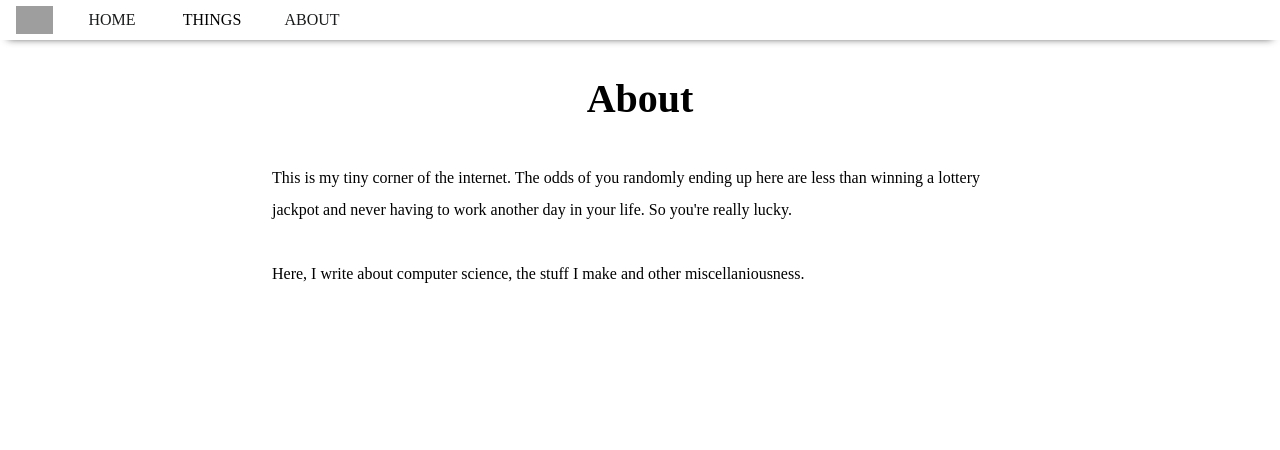
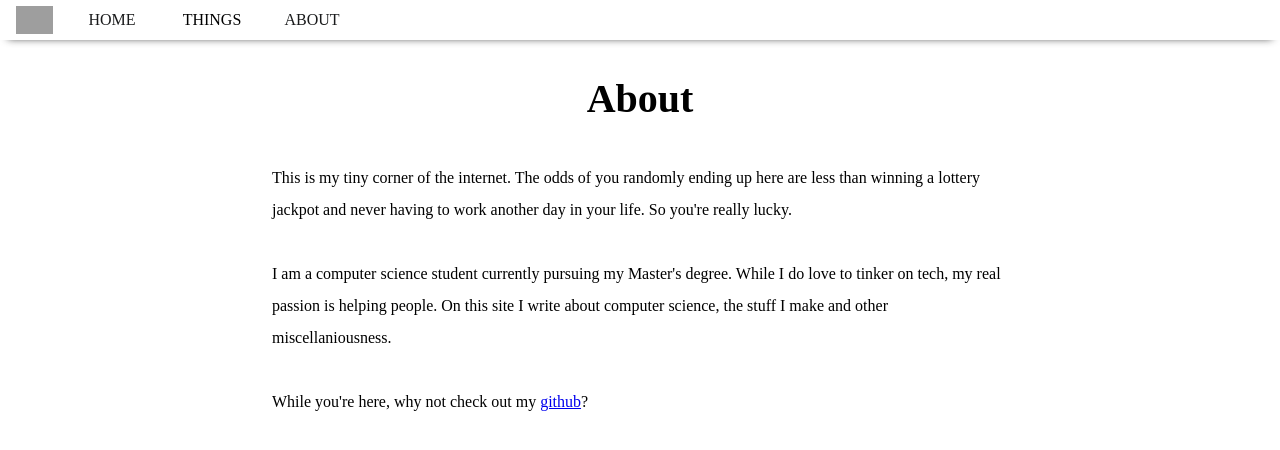
Before and after one commit to iyor/iyor.io, a Flask app: page /about in a window 1280 px wide. Shown: the top 450 px of the page. Run offline with Flask 2, Linux system fonts and the light colour scheme; some web fonts are replaced; grey boxes are pictures that could not be loaded.

Commit message:
Expand about

```diff
--- a/app/templates/about.html
+++ b/app/templates/about.html
@@ -9,7 +9,10 @@
       This is my tiny corner of the internet. The odds of you randomly ending up here are less than winning a lottery jackpot and never having to work another day in your life. So you're really lucky.
       </p>
       <p>
-      Here, I write about computer science, the stuff I make and other miscellaniousness.
+      I am a computer science student currently pursuing my Master's degree. While I do love to tinker on tech, my real passion is helping people. On this site I write about computer science, the stuff I make and other miscellaniousness.
+      </p>
+      <p>
+        While you're here, why not check out my <a href="https://github.com/iyor">github</a>?
       </p>
     </div>
   </div>
```
